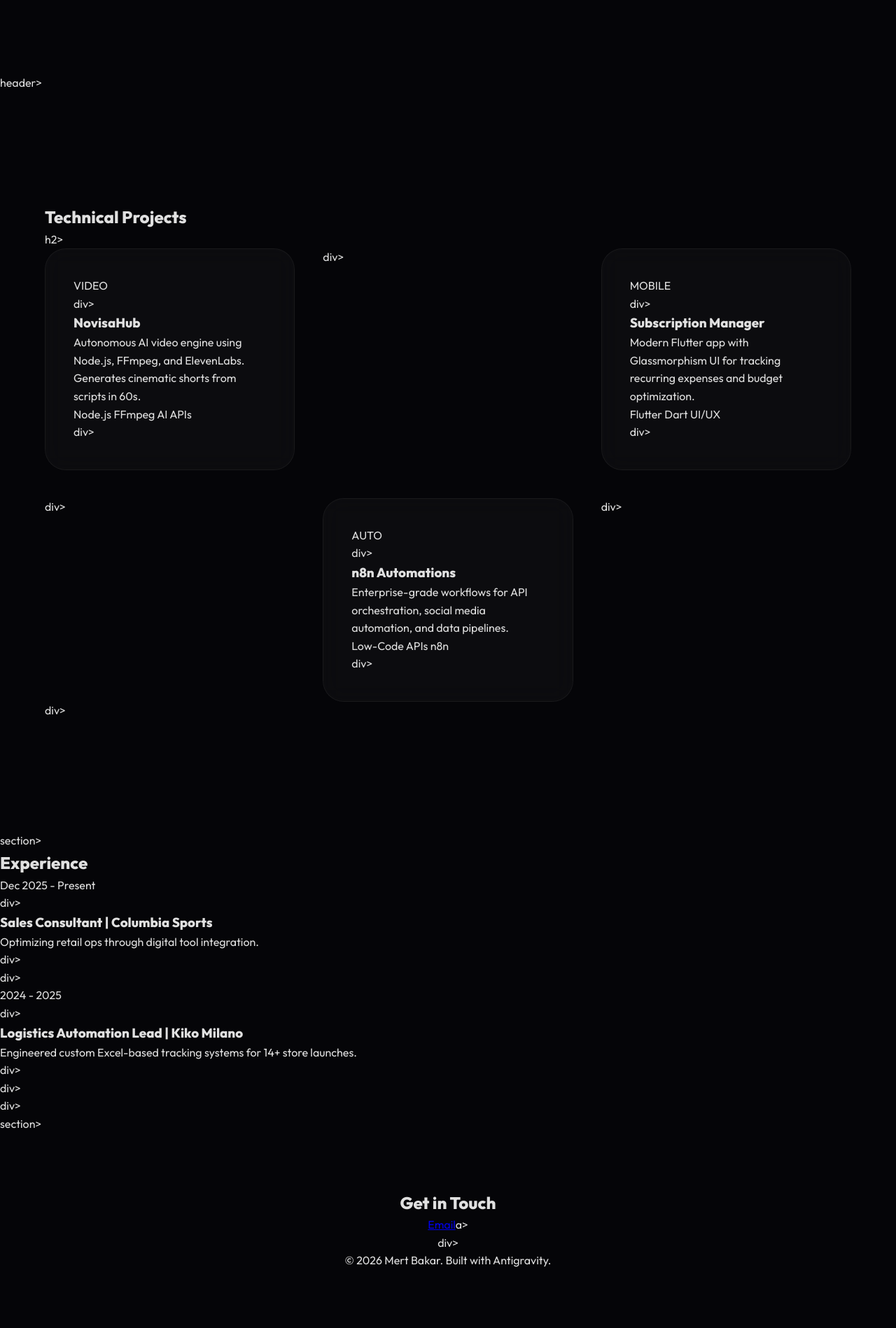
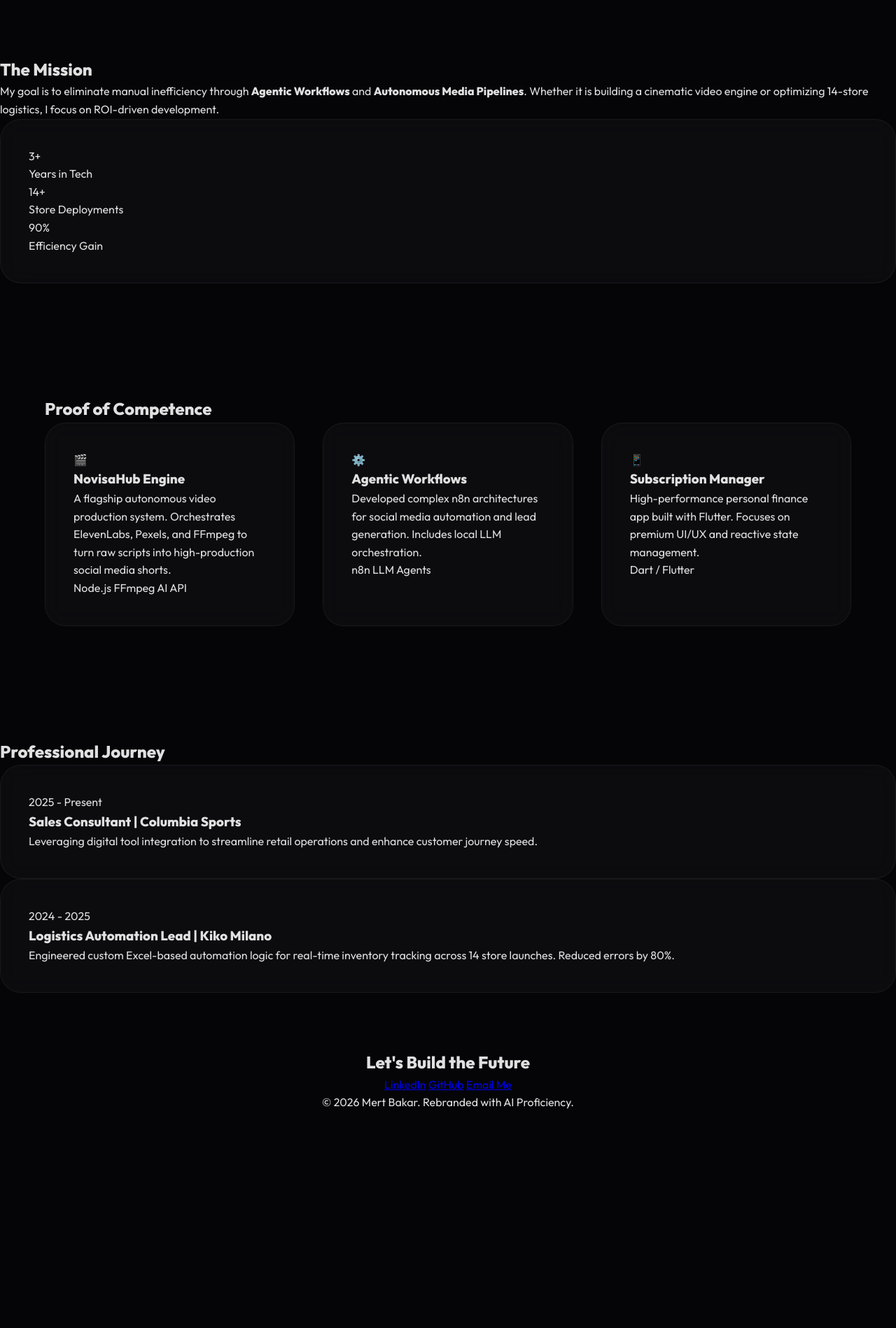
Before and after one commit to historymert22-ui/portfolio-ai, a plain HTML site: page index.html in a window 1280 px wide. Shown: the part 720-2618 px from the top of the page at 70% size. After the commit the page ends 2389 px from the top, so only its background shows below. Drawn offline with Linux system fonts and the light colour scheme.

Commit message:
Update index.htmlClean fix for HTML syntax and characters

```diff
--- a/index.html
+++ b/index.html
@@ -3,94 +3,112 @@
 <head>
     <meta charset="UTF-8">
     <meta name="viewport" content="width=device-width, initial-scale=1.0">
-        <title>Mert Bakar | AI & Automation Developer</title>
+    <title>Mert Bakar | AI & Automation Architect</title>
     <link rel="stylesheet" href="style.css">
     <link rel="preconnect" href="https://fonts.googleapis.com">
     <link rel="preconnect" href="https://fonts.gstatic.com" crossorigin>
     <link href="https://fonts.googleapis.com/css2?family=Outfit:wght@300;400;600;800&family=Space+Grotesk:wght@300;500;700&display=swap" rel="stylesheet">
 </head>
 <body>
-      <div class="cursor-blur"></div>div>
+    <div class="cursor-blur"></div>
+
     <nav>
-                <div class="logo">MB<span>.</span></div>div>
+        <div class="logo">MB<span>.</span></div>
         <div class="nav-links">
-                          <a href="#hero">About</a>a>
-                          <a href="#projects">Projects</a>a>
-                          <a href="#experience">Experience</a>a>
-                          <a href="#contact">Contact</a>a>
-              </div>div>
-              <a href="#" class="btn-primary mini">Download CV</a>a>
+            <a href="#hero">Mission</a>
+            <a href="#projects">Work</a>
+            <a href="#experience">Journey</a>
+            <a href="#contact">Contact</a>
+        </div>
+        <a href="CV_MertBakar_Turkce.html" class="btn-primary mini" target="_blank">View TR CV</a>
     </nav>
+
     <header id="hero" class="hero">
         <div class="hero-content">
-                        <h1 class="reveal">Building the Future of <span class="gradient-text">Automation</span></h1>h1>
-                        <p class="reveal-delay">Mert Bakar - AI & Automation Developer specializing in autonomous video engines and rapid API orchestration.</p>p>
+            <div class="badge reveal">AI & AUTOMATION EXPERT</div>
+            <h1 class="reveal">Engineering the Future of <span class="gradient-text">Autonomous Value</span></h1>
+            <p class="reveal-delay">Istanbul-based developer specializing in bridging high-complexity operations with AI-driven solutions. I build systems that think, automate, and scale.</p>
             <div class="cta-group reveal-delay-2">
-                                        <a href="#projects" class="btn-primary">View Projects</a>a>
-                                        <a href="#contact" class="btn-secondary">Let's Talk</a>a>
-                        </div>div>
-            </div>div>
-    </header>header>    <section id="projects" class="projects">
-            <h2 class="section-title">Technical Projects</h2>h2>
+                <a href="#projects" class="btn-primary">Analyze My Work</a>
+                <a href="#experience" class="btn-secondary">Professional History</a>
+            </div>
+        </div>
+    </header>
+
+    <section id="about" class="about">
+        <div class="about-grid reveal">
+            <div class="about-text">
+                <h2 class="section-title" style="text-align: left;">The Mission</h2>
+                <p>My goal is to eliminate manual inefficiency through <strong>Agentic Workflows</strong> and <strong>Autonomous Media Pipelines</strong>. Whether it is building a cinematic video engine or optimizing 14-store logistics, I focus on ROI-driven development.</p>
+            </div>
+            <div class="stats-box glass">
+                <div class="stat"><span>3+</span><p>Years in Tech</p></div>
+                <div class="stat"><span>14+</span><p>Store Deployments</p></div>
+                <div class="stat"><span>90%</span><p>Efficiency Gain</p></div>
+            </div>
+        </div>
+    </section>
+
+    <section id="projects" class="projects">
+        <h2 class="section-title">Proof of Competence</h2>
         <div class="project-grid">
             <div class="project-card glass reveal">
-                                        <div class="project-icon">VIDEO</div>div>
-                                        <h3>NovisaHub</h3>
-                                        <p>Autonomous AI video engine using Node.js, FFmpeg, and ElevenLabs. Generates cinematic shorts from scripts in 60s.</p>
-                                        <div class="tags">
-                                                            <span>Node.js</span>
-                                                            <span>FFmpeg</span>
-                                                            <span>AI APIs</span>
-                                        </div>div>
-                        </div>div>
+                <div class="project-icon">🎬</div>
+                <h3>NovisaHub Engine</h3>
+                <p>A flagship autonomous video production system. Orchestrates ElevenLabs, Pexels, and FFmpeg to turn raw scripts into high-production social media shorts.</p>
+                <div class="tech-stats">
+                    <span>Node.js</span> <span>FFmpeg</span> <span>AI API</span>
+                </div>
+            </div>
             <div class="project-card glass reveal">
-                                        <div class="project-icon">MOBILE</div>div>
+                <div class="project-icon">⚙️</div>
+                <h3>Agentic Workflows</h3>
+                <p>Developed complex n8n architectures for social media automation and lead generation. Includes local LLM orchestration.</p>
+                <div class="tech-stats">
+                    <span>n8n</span> <span>LLM Agents</span>
+                </div>
+            </div>
+            <div class="project-card glass reveal">
+                <div class="project-icon">📱</div>
                 <h3>Subscription Manager</h3>
-                                        <p>Modern Flutter app with Glassmorphism UI for tracking recurring expenses and budget optimization.</p>
-                                        <div class="tags">
-                                                            <span>Flutter</span>
-                                                            <span>Dart</span>
-                                                            <span>UI/UX</span>
-                                        </div>div>
-                        </div>div>
-                        <div class="project-card glass reveal">
-                                        <div class="project-icon">AUTO</div>div>
-                                        <h3>n8n Automations</h3>
-                                        <p>Enterprise-grade workflows for API orchestration, social media automation, and data pipelines.</p>
-                                        <div class="tags">
-                                                            <span>Low-Code</span>
-                                                            <span>APIs</span>
-                                                            <span>n8n</span>
-                                        </div>div>
-                        </div>div>
-            </div>div>
-    </section>section>
+                <p>High-performance personal finance app built with Flutter. Focuses on premium UI/UX and reactive state management.</p>
+                <div class="tech-stats">
+                    <span>Dart / Flutter</span>
+                </div>
+            </div>
+        </div>
+    </section>
+
     <section id="experience" class="experience">
-            <h2 class="section-title">Experience</h2>
+        <h2 class="section-title">Professional Journey</h2>
         <div class="timeline">
-                        <div class="timeline-item reveal">
-                                        <div class="time">Dec 2025 - Present</div>div>
-                                        <div class="detail">
+            <div class="timeline-item glass reveal">
+                <div class="time">2025 - Present</div>
+                <div class="exp-content">
                     <h3>Sales Consultant | Columbia Sports</h3>
-                                                            <p>Optimizing retail ops through digital tool integration.</p>
-                                        </div>div>
-                        </div>div>
-                        <div class="timeline-item reveal">
-                                        <div class="time">2024 - 2025</div>div>
-                                        <div class="detail">
+                    <p>Leveraging digital tool integration to streamline retail operations and enhance customer journey speed.</p>
+                </div>
+            </div>
+            <div class="timeline-item glass reveal">
+                <div class="time">2024 - 2025</div>
+                <div class="exp-content">
                     <h3>Logistics Automation Lead | Kiko Milano</h3>
-                                                            <p>Engineered custom Excel-based tracking systems for 14+ store launches.</p>
-                                        </div>div>
-                        </div>div>
-            </div>div>
-    </section>section>
+                    <p>Engineered custom Excel-based automation logic for real-time inventory tracking across 14 store launches. Reduced errors by 80%.</p>
+                </div>
+            </div>
+        </div>
+    </section>
+
     <footer id="contact">
-            <h2 class="section-title">Get in Touch</h2>
+        <h2 class="section-title">Let's Build the Future</h2>
         <div class="social-links">
-                        <a href="mailto:y5h67f4pp5@privaterelay.appleid.com">Email</a>a>
-            </div>div>
-            <p class="copyright">&copy; 2026 Mert Bakar. Built with Antigravity.</p>
-    </footer>footer>
+            <a href="#">LinkedIn</a>
+            <a href="#">GitHub</a>
+            <a href="mailto:y5h67f4pp5@privaterelay.appleid.com">Email Me</a>
+        </div>
+        <p class="copyright">&copy; 2026 Mert Bakar. Rebranded with AI Proficiency.</p>
+    </footer>
+
     <script src="main.js"></script>
 </body>
-</html>html>b</html>
+</html>
```
Lines whose indentation alone changed are shown as unchanged.
